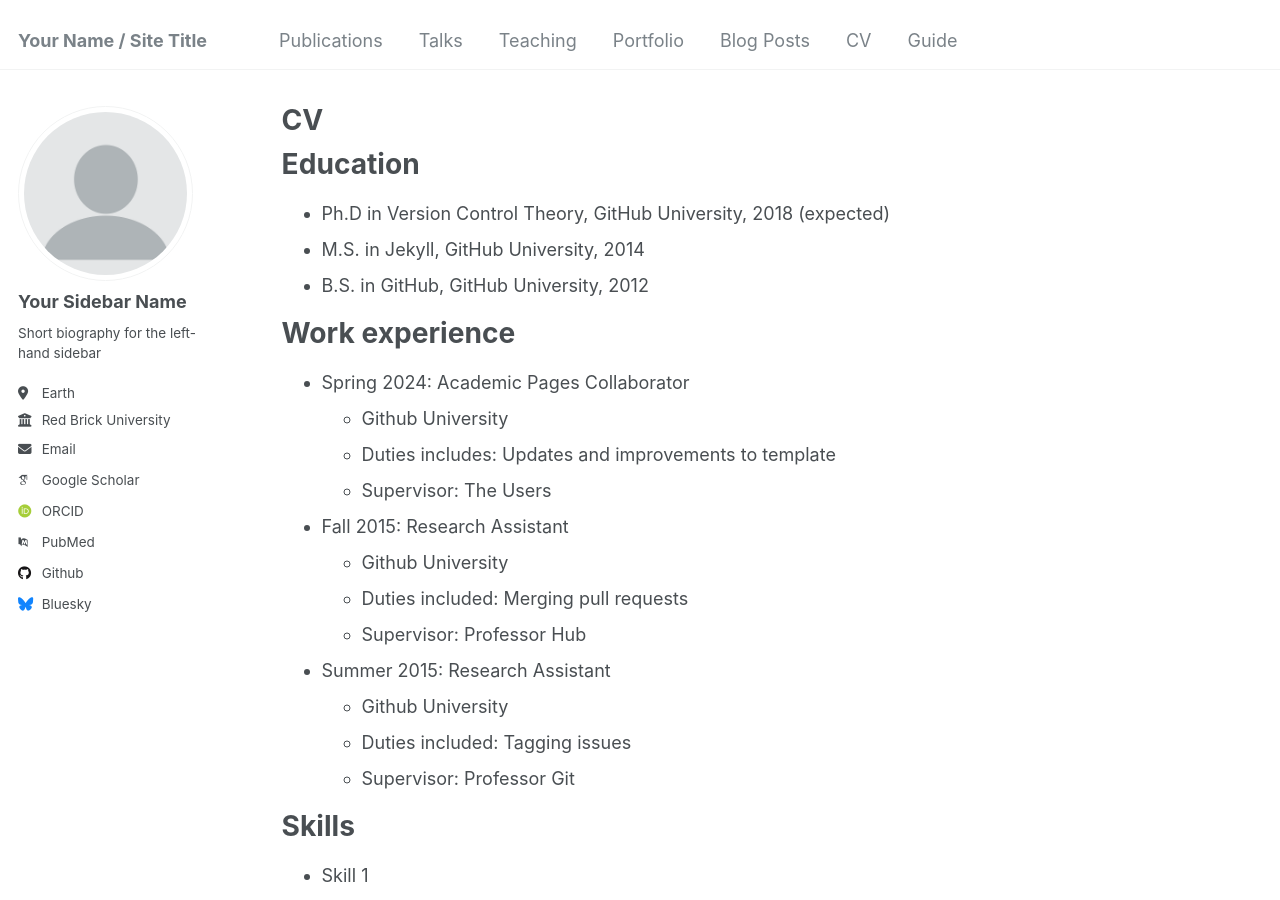
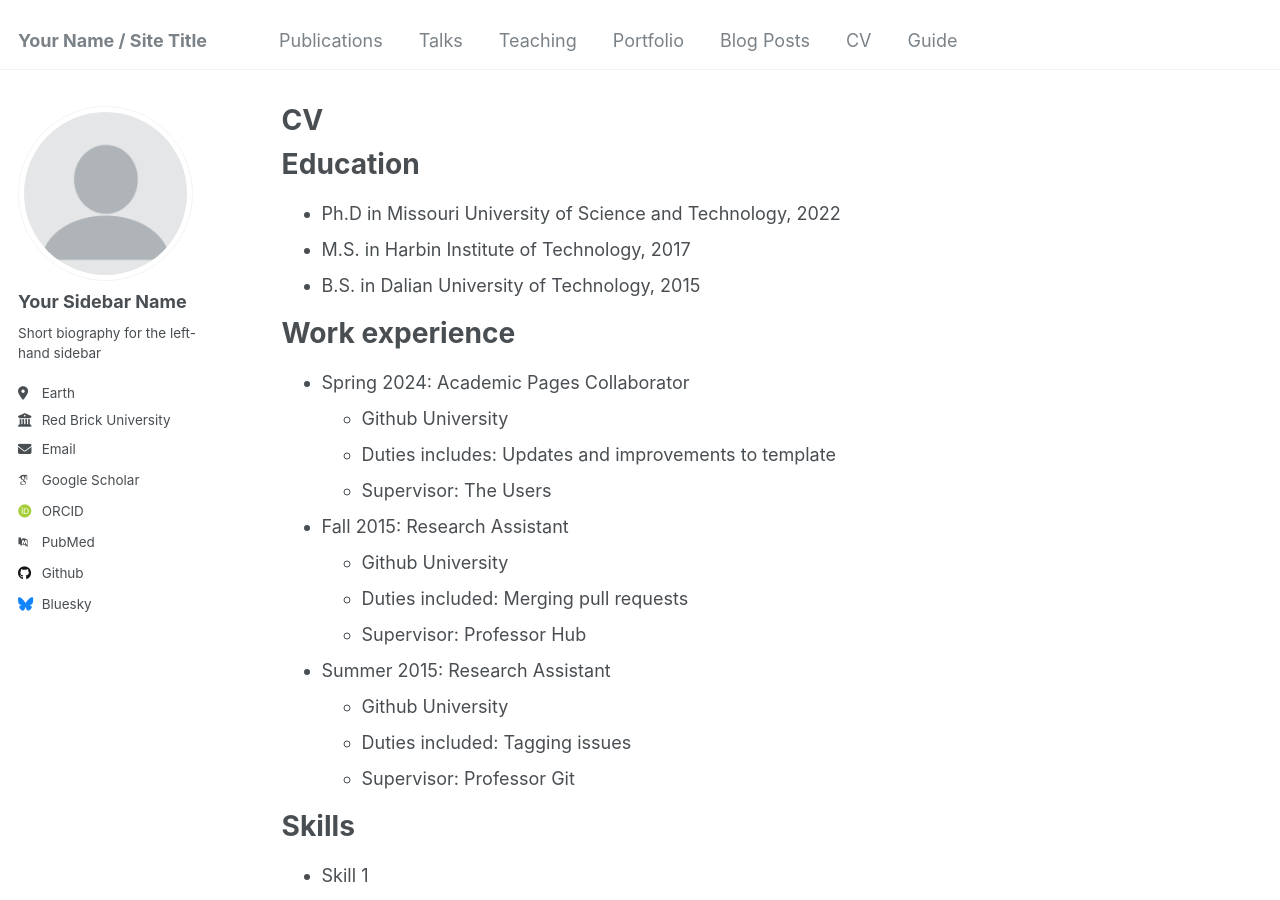
Before and after one commit to YanxiaoLi93/YanxiaoLi93.github.io, a Jekyll site: the page built from _pages/cv.md, in a window 1280 px wide and 900 px high. Built offline with Jekyll 4.4.1, drawn with Linux system fonts in a browser that asks for light colours; some web fonts are replaced.

Commit message:
Update cv.md

```diff
--- a/_pages/cv.md
+++ b/_pages/cv.md
@@ -11,9 +11,9 @@ redirect_from:
 
 Education
 ======
-* Ph.D in Version Control Theory, GitHub University, 2018 (expected)
-* M.S. in Jekyll, GitHub University, 2014
-* B.S. in GitHub, GitHub University, 2012
+* Ph.D in Missouri University of Science and Technology, 2022
+* M.S. in Harbin Institute of Technology, 2017
+* B.S. in Dalian University of Technology, 2015
 
 Work experience
 ======
```
